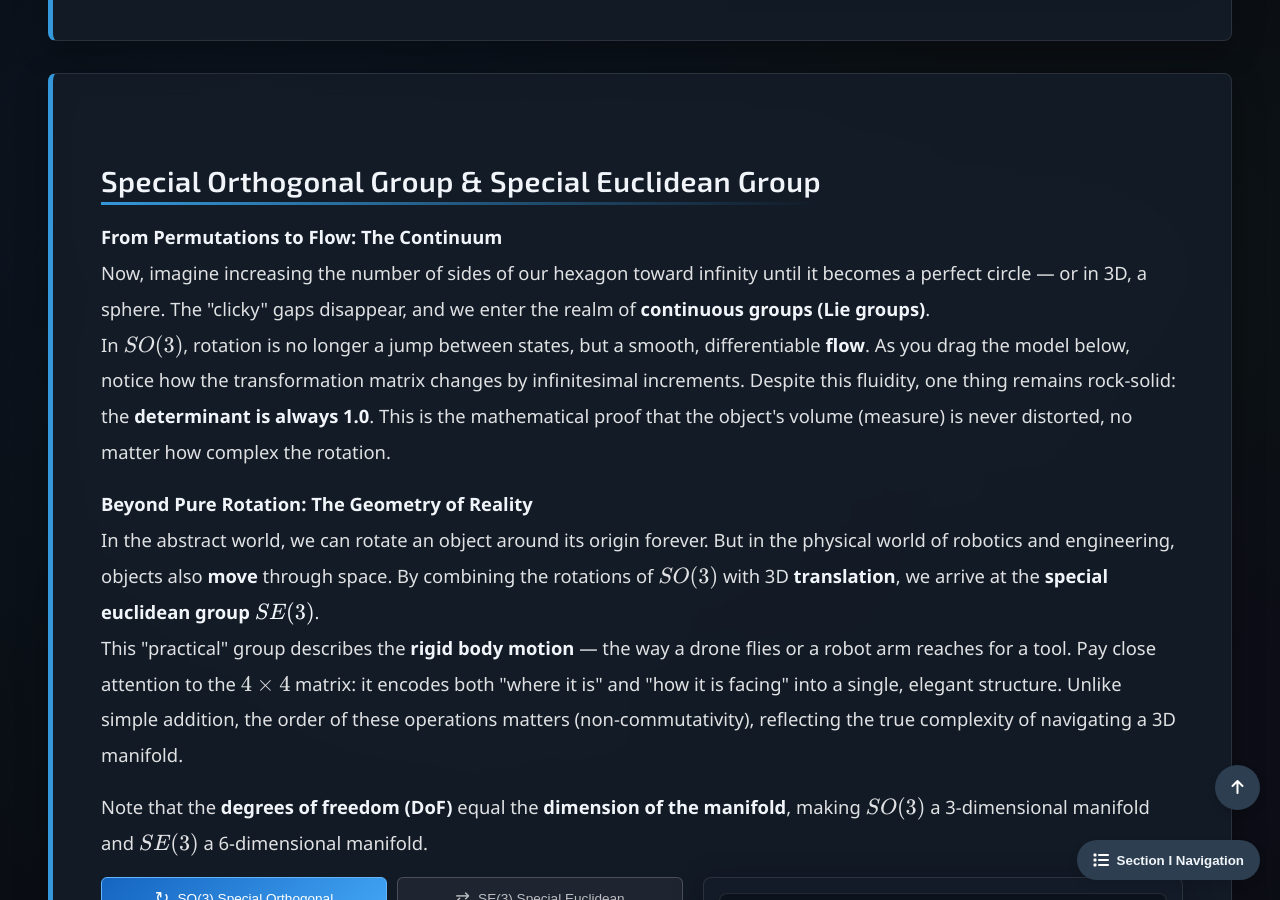
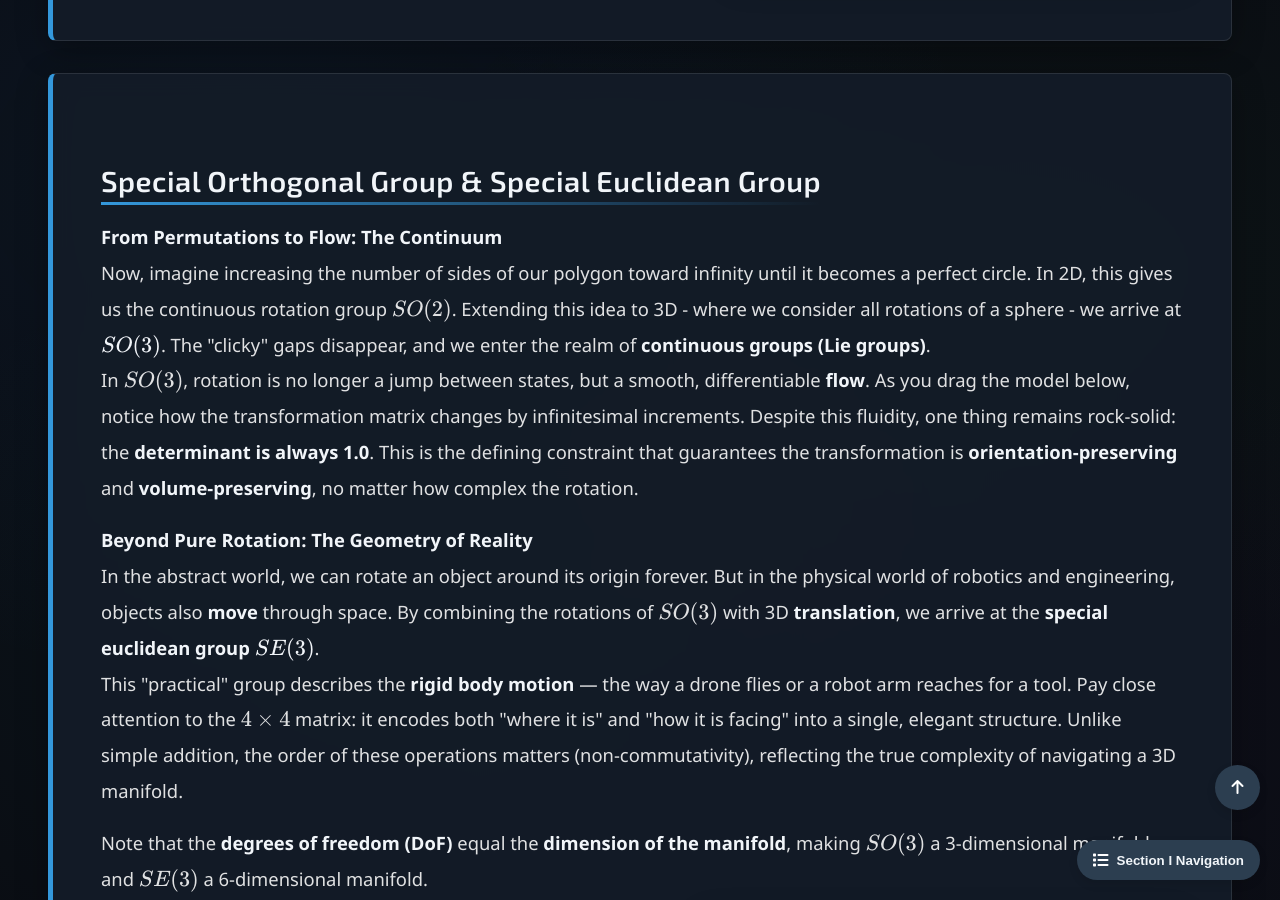
Before and after one commit to Yusukey01/yusukey01.github.io, a Jekyll site: the page built from Mathematics/Linear_algebra/dihedral_group.html, in a window 1280 px wide and 900 px high, scrolled down 4037 px. Built offline with Jekyll 4.4.1, drawn with Linux system fonts in a browser that asks for light colours; some of the changed text lies outside the part shown.

Commit message:
added explanations

```diff
--- a/Mathematics/Linear_algebra/dihedral_group.html
+++ b/Mathematics/Linear_algebra/dihedral_group.html
@@ -18,7 +18,7 @@ noindex: true
         {% include section_navigation.html %}
 
         <div class="topic-nav">
-            <a><a href="#intro">Introduction</a></a>
+            <a><a href="#intro">Introduction</a>
             <a href="#Dihedral">Dihedral Groups</a>
             <a href="#SOSE">Special Orthogonal Group & Special Euclidean Group</a>
             <a href="#ahead">Toward Manifolds and Analysis</a>
@@ -90,7 +90,7 @@ noindex: true
                 </div>
 
                 <p>
-                    One of the most critical features of \(D_n\) is that it is <strong>non-Abelian</strong>.
+                    One of the most critical features of \(D_n\) (for \(n \geq 3\)) is that it is <strong>non-Abelian</strong>.
                     This means the order of operations matters:
                     \[
                      rs \neq sr.
@@ -123,17 +123,18 @@ noindex: true
             <section id="SOSE" class="section-content">
                 <h2>Special Orthogonal Group & Special Euclidean Group</h2>
 
-                <p >
+                <p>
                     <strong>From Permutations to Flow: The Continuum</strong><br>
-                    Now, imagine increasing the number of sides of our hexagon toward infinity until it becomes a perfect circle —
-                    or in 3D, a sphere.
+                    Now, imagine increasing the number of sides of our polygon toward infinity until it becomes a perfect circle.
+                    In 2D, this gives us the continuous rotation group \(SO(2)\).
+                    Extending this idea to 3D - where we consider all rotations of a sphere - we arrive at <strong>\(SO(3)\)</strong>.
                     The "clicky" gaps disappear, and we enter the realm of <strong>continuous groups (Lie groups)</strong>.
                     <br>
                     In \(SO(3)\), rotation is no longer a jump between states, but a smooth, differentiable <strong>flow</strong>.
                     As you drag the model below, notice how the transformation matrix changes by infinitesimal increments.
                     Despite this fluidity, one thing remains rock-solid: the <strong>determinant is always 1.0</strong>.
-                    This is the mathematical proof that the object's volume (measure) is never distorted, no matter how
-                    complex the rotation.
+                    This is the defining constraint that guarantees the transformation is <strong>orientation-preserving</strong> and
+                    <strong>volume-preserving</strong>, no matter how complex the rotation.
                 </p>
 
                 <p>
```
